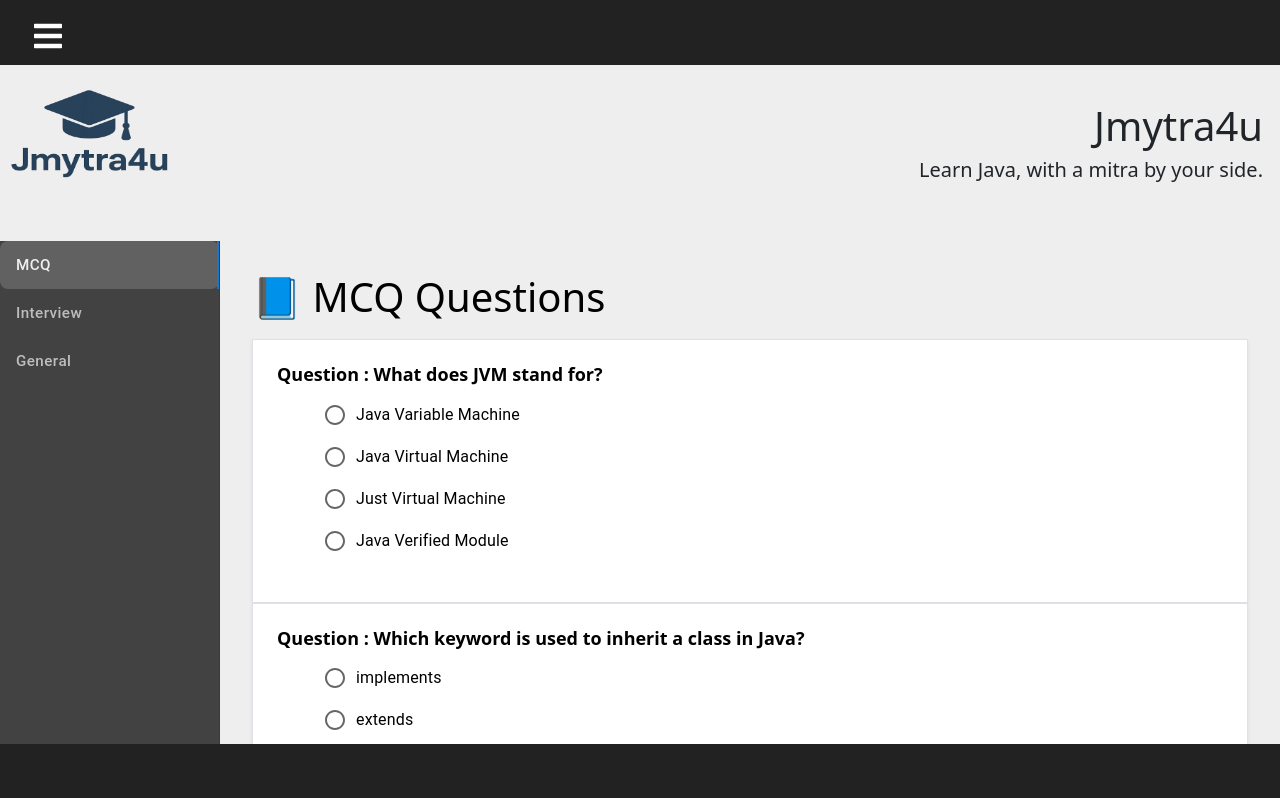
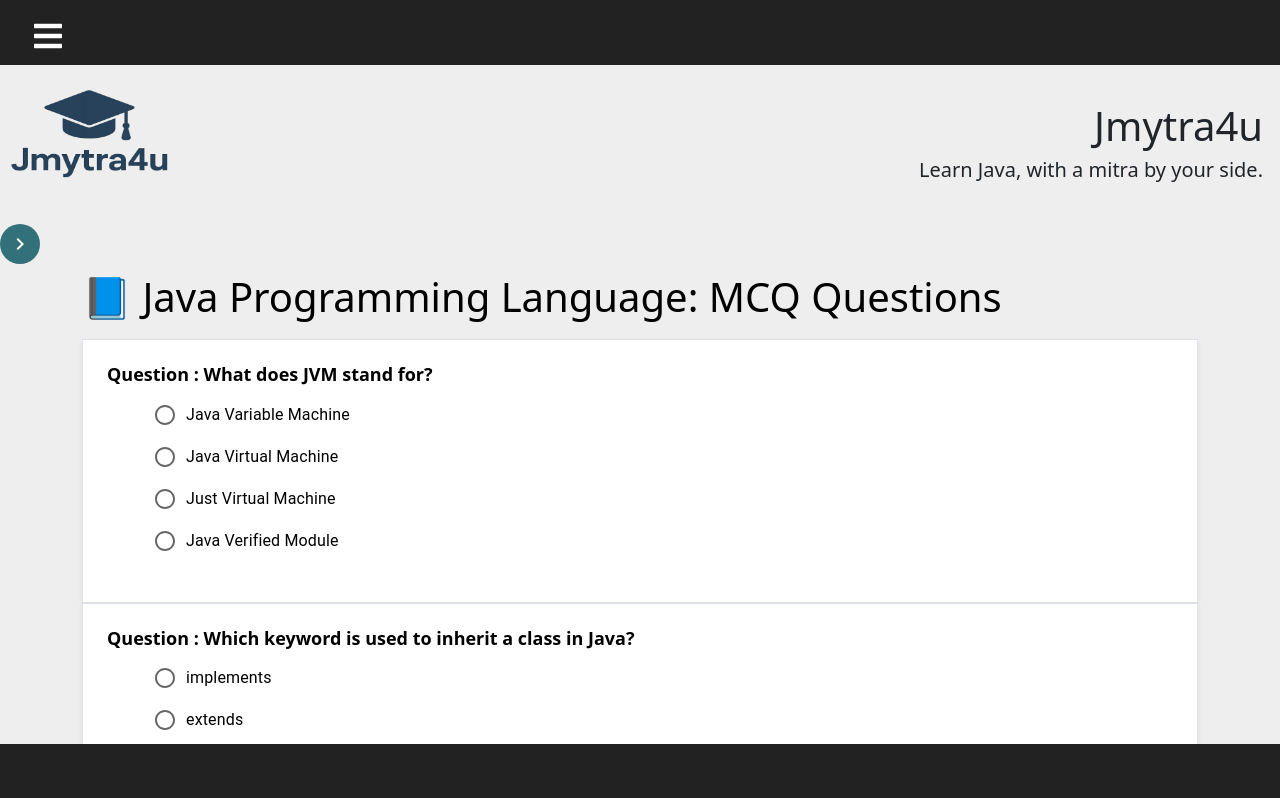
Before and after one commit to alokkrsharma11/jmytra, a React (Create React App) app in the folder jmytra-ui/: page /JavaTutorial in a window 1280 px wide. Shown: the top 798 px of the page. Built offline with nearby package versions, Linux system fonts and the light colour scheme; some icons are missing.

Commit message:
Slidable sidebar on Java

```diff
--- a/jmytra-ui/package.json
+++ b/jmytra-ui/package.json
@@ -13,6 +13,7 @@
     "@testing-library/user-event": "^13.5.0",
     "bootstrap": "^5.3.8",
     "clsx": "^2.1.1",
+    "framer-motion": "^12.23.13",
     "netlify-cli": "^23.4.2",
     "react": "^19.1.1",
     "react-dom": "^19.1.1",
--- a/jmytra-ui/src/App.css
+++ b/jmytra-ui/src/App.css
@@ -77,3 +77,19 @@ BrowserRouter {
 button.MuiButtonBase-root.MuiTab-root.MuiTab-textColorPrimary.Mui-selected.css-1usuzwp-MuiButtonBase-root-MuiTab-root {
     color: #eee;
 }
+
+.css-yxa6fs-MuiButtonBase-root-MuiIconButton-root {
+  top: 14rem !important;
+  left: 200px !important;
+  background-color: #32717a !important;
+}
+
+.css-zxvb6m-MuiButtonBase-root-MuiIconButton-root {
+  top: 14rem !important;
+  left: 0 !important;
+  background-color: #32717a !important;
+}
+
+.css-48m1da {
+  z-index: 0 !important;
+}
--- a/jmytra-ui/src/components/JavaTutorial.jsx
+++ b/jmytra-ui/src/components/JavaTutorial.jsx
@@ -1,14 +1,16 @@
 import { useEffect, useState } from "react";
-import { Tabs, Tab, Box } from "@mui/material";
+import { Tabs, Tab, Box, IconButton } from "@mui/material";
+import { ChevronRight, ChevronLeft } from "@mui/icons-material";
 import QuizContent from "./QuizContent";
 import PageLayout from "./PageLayout";
-import './../App.css'
+import "./../App.css";
 
 const JavaTutorial = () => {
   const [quizA, setQuizA] = useState([]);
   const [quizB, setQuizB] = useState([]);
   const [questions, setQuestions] = useState([]);
   const [tabIndex, setTabIndex] = useState(0);
+  const [sidebarOpen, setSidebarOpen] = useState(false); // control sidebar
 
   // Load first quiz
   useEffect(() => {
@@ -48,8 +50,36 @@ const JavaTutorial = () => {
 
   return (
     <Box sx={{ display: "flex", minHeight: "100vh", bgcolor: "grey.900", color: "white" }}>
+      {/* Toggle Button */}
+      <IconButton
+        onClick={() => setSidebarOpen(!sidebarOpen)}
+        sx={{
+          position: "absolute",
+          top: "1rem",
+          left: sidebarOpen ? 220 : 0,
+          zIndex: 1200,
+          bgcolor: "grey.700",
+          color: "white",
+          "&:hover": { bgcolor: "grey.600" },
+          transition: "left 0.3s ease",
+        }}
+      >
+        {sidebarOpen ? <ChevronLeft /> : <ChevronRight />}
+      </IconButton>
+
       {/* Sidebar Tabs */}
-      <Box sx={{ borderRight: 1, borderColor: "divider", bgcolor: "grey.800", width: 220 }}>
+      <Box
+        sx={{
+          borderRight: 1,
+          borderColor: "divider",
+          bgcolor: "grey.800",
+          width: 220,
+          transform: sidebarOpen ? "translateX(0)" : "translateX(-100%)",
+          transition: "transform 0.3s ease",
+          position: "relative",
+          zIndex: 1100,
+        }}
+      >
         <Tabs
           orientation="vertical"
           variant="scrollable"
@@ -78,21 +108,26 @@ const JavaTutorial = () => {
       </Box>
 
       {/* Main content */}
-      <Box sx={{ flex: 1, p: 4, overflowY: "auto" }}>
-        {types.map((type, index) => (
-          tabIndex === index && (
-            <Box key={type} sx={{ mb: 4 }}>
-              <PageLayout key={index} title={`📘 ${type} Questions`} />
-              {grouped[type].map((question) => (
-
-                <QuizContent  key={index}
-                  question={question}
-                />
-
-              ))}
-            </Box>
-          )
-        ))}
+      <Box  sx={{
+            flex: 1,
+            p: 4,
+            overflowY: "auto",
+            transition: "margin-left 0.3s ease",   // smooth shifting
+            marginLeft: sidebarOpen ? "0px" : "-220px", // shift by sidebar width
+          }}>
+        {types.map(
+          (type, index) =>
+            tabIndex === index && (
+              <div className="container">
+              <Box key={type} sx={{ mb: 4 }}>
+                <PageLayout key={index} title={`📘 Java Programming Language: ${type} Questions`} />
+                {grouped[type].map((question, i) => (
+                  <QuizContent key={i} question={question} />
+                ))}
+              </Box>
+              </div>
+            )
+        )}
       </Box>
     </Box>
   );
```
Also changed, not shown: jmytra-ui/src/components/AnimatedTabs.jsx (added, +31 -0 lines), jmytra-ui/src/components/Sidebar.css (added, +30 -0 lines), 1 other file (tests, documents, lock files or other folders).
